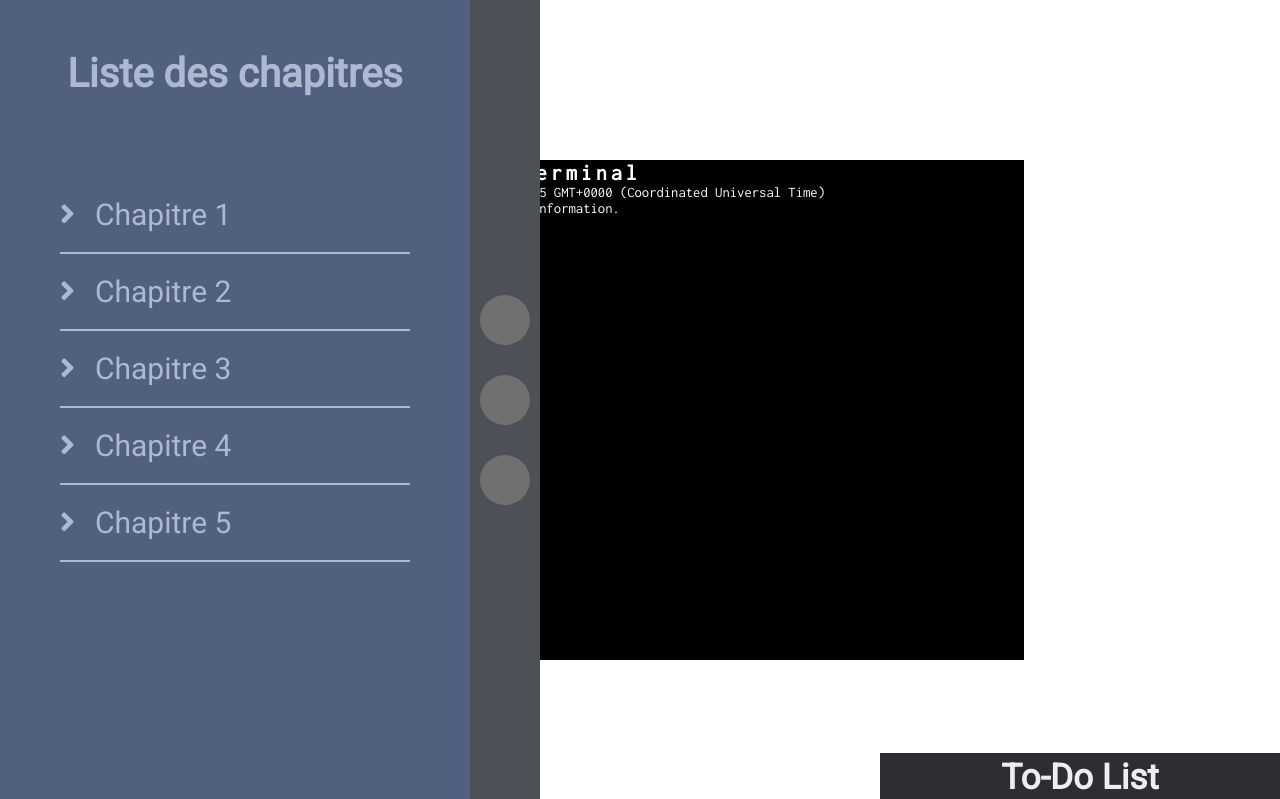
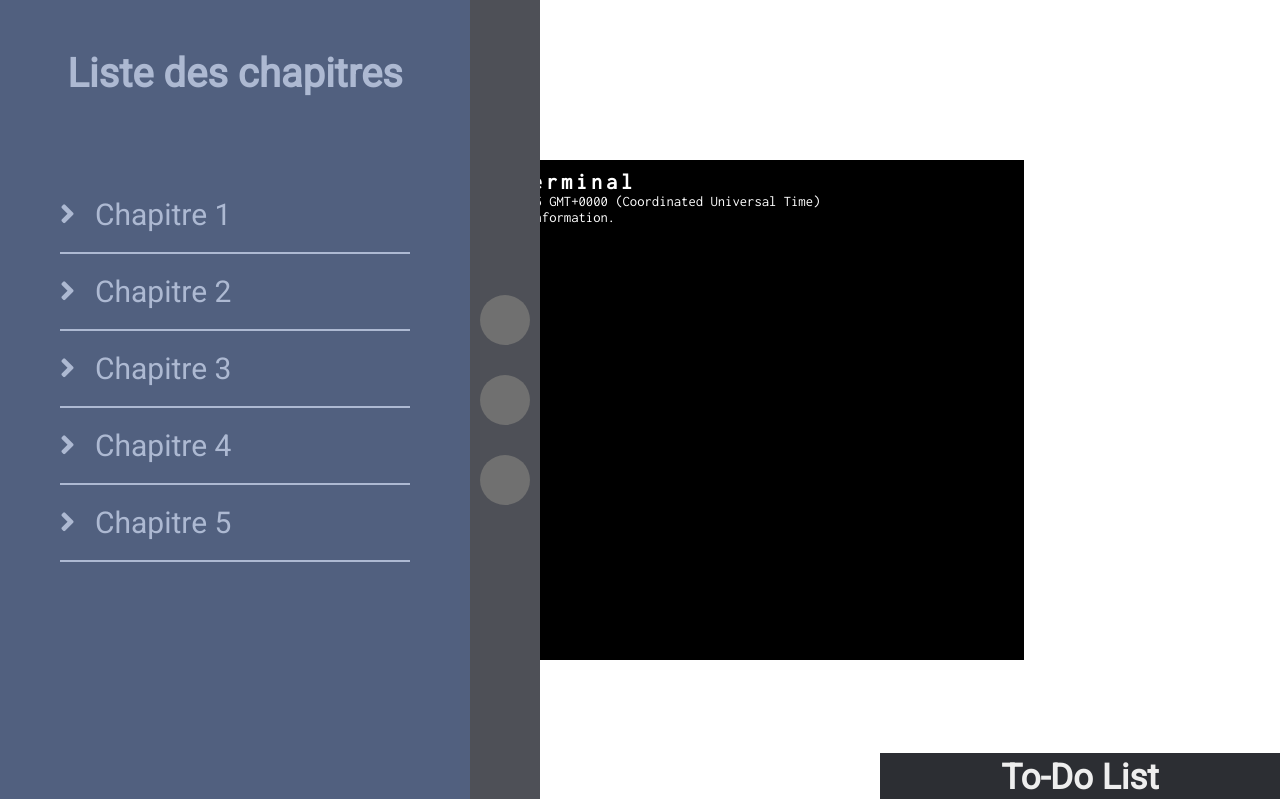
Before and after one commit to timoogo/CTF, a PHP site: page / in a window 1280 px wide. Shown: the top 799 px of the page. Run offline with PHP 8.4, Linux system fonts and the light colour scheme; grey boxes are pictures that could not be loaded.

Commit message:
fix pull

```diff
--- a/style/xterm.css
+++ b/style/xterm.css
@@ -1,5 +1,6 @@
 #term_container {
   position: absolute;
+  padding: 10px;
   left: 20%;
   top: 20%;
   z-index: -1;
@@ -9,10 +10,6 @@
   font-family: Inconsolata, monospace;
   color: white;
   background-color: black;
-}
-
-#term_container {
-  padding: .1em 1.5em 1em 1em;
 }
 
 #term_container output {
```
Also changed, not shown: include/init.php (added).
